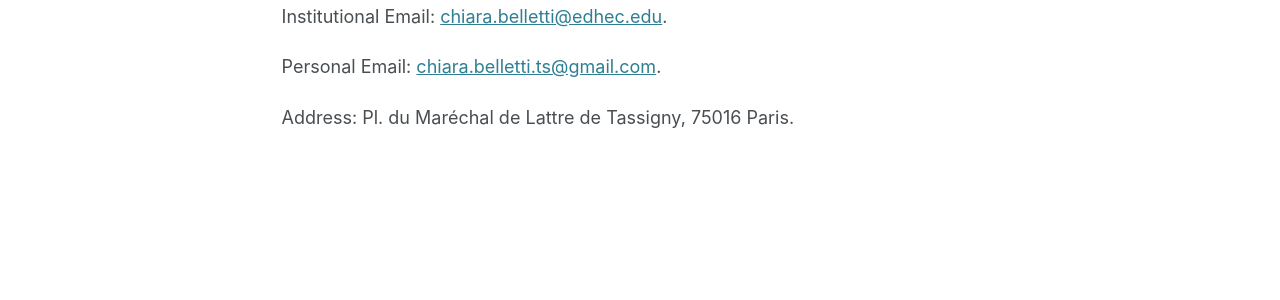
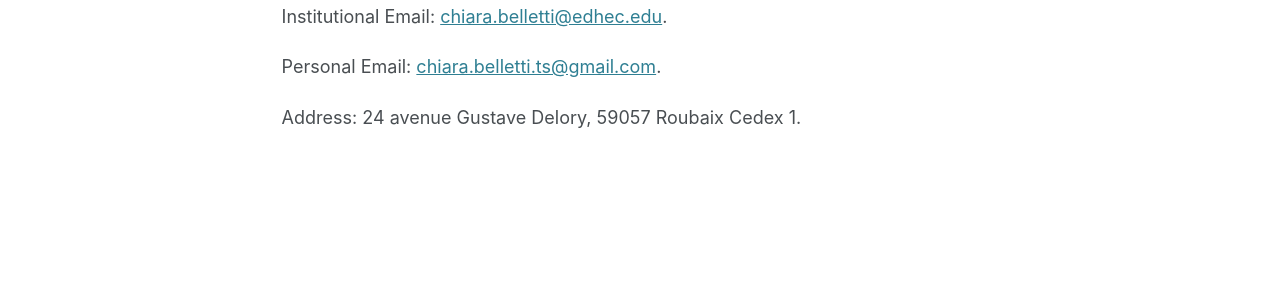
Before and after one commit to ChiaraBelletti/ChiaraBelletti.github.io, a Jekyll site: the page built from _pages/about.md, in a window 1280 px wide and 1088 px high. Shown: the part 580-880 px from the top of the window. Built offline with Jekyll 4.4.1, drawn with Linux system fonts in a browser that asks for light colours; some web fonts are replaced.

Commit message:
Update address in about.md

```diff
--- a/_pages/about.md
+++ b/_pages/about.md
@@ -23,4 +23,4 @@ Institutional Email: <a href="mailto:">chiara.belletti@edhec.edu</a>.
 
 Personal Email: <a href="mailto:">chiara.belletti.ts@gmail.com</a>.
 
-Address: Pl. du Maréchal de Lattre de Tassigny, 75016 Paris.
+Address: 24 avenue Gustave Delory, 59057 Roubaix Cedex 1.
```
